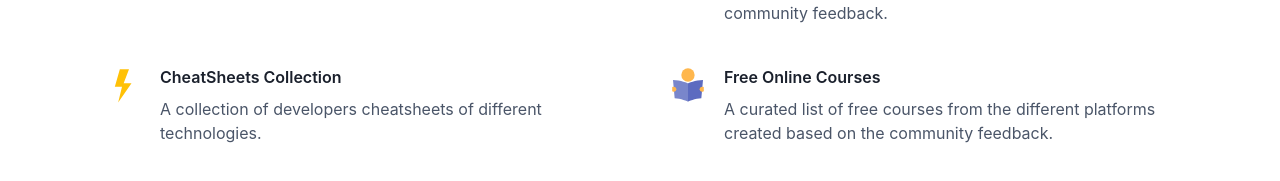
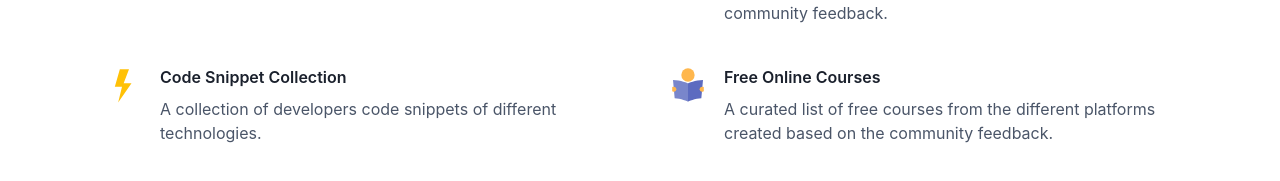
Before and after one commit to brayanarrieta/dev-learning-hub, a Next.js app: page / in a window 1280 px wide. Shown: the part 529-710 px from the top of the page. Built offline with nearby package versions, Linux system fonts and the light colour scheme; no server answers.

Commit message:
Change cheatsheet for code snippets

```diff
--- a/custom-components/LandingPage/FeaturesGrid/featureItems.ts
+++ b/custom-components/LandingPage/FeaturesGrid/featureItems.ts
@@ -21,8 +21,8 @@ const FEATURE_ITEMS: Array<FeatureItem> = [
     icon: FcCollaboration,
   },
   {
-    title: 'CheatSheets Collection',
-    text: 'A collection of developers cheatsheets of different technologies.',
+    title: 'Code Snippet Collection',
+    text: 'A collection of developers code snippets of different technologies.',
     icon: FcFlashOn,
   },
   {
--- a/custom-components/Layout/linkItems.ts
+++ b/custom-components/Layout/linkItems.ts
@@ -17,7 +17,7 @@ interface LinkItem {
 const LINK_ITEMS: Array<LinkItem> = [
   { name: 'Interview Questions', icon: FiBookOpen, link: INTERVIEW_QUESTIONS_PAGE_URL },
   { name: 'Interview Quiz', icon: FiBook, link: '#' },
-  { name: 'CheatSheets Collection', icon: FiStar, link: '#' },
+  { name: 'Code Snippet Collection', icon: FiStar, link: '#' },
   { name: 'Free Online Courses', icon: FiAward, link: COURSES_PAGE_URL },
   { name: 'Community Requests', icon: FiUsers, link: '#' },
 ];
```
